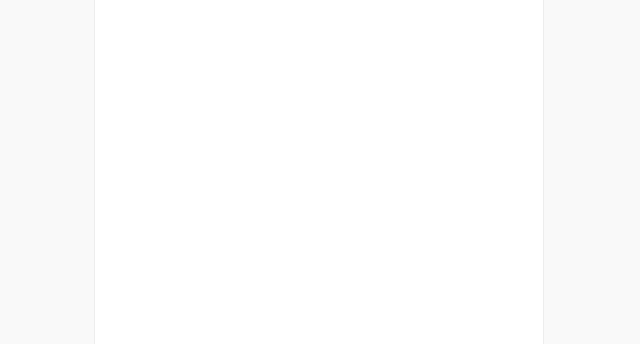
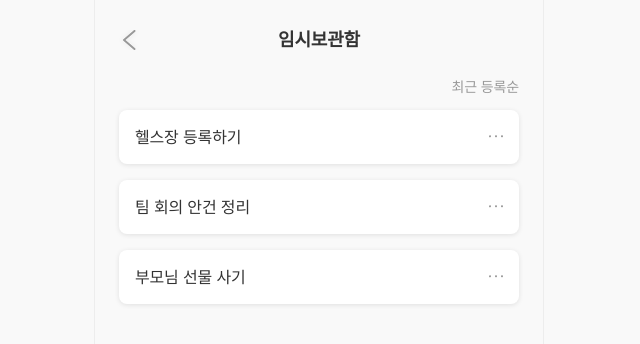
Before and after one commit to WomanTech2025-MoWo/MoWo_FE, a React (Create React App) app: page /todos/drafts in a window 1280 px wide. Shown: the top 344 px of the page, without its empty margins (321-961 px from the left). Built offline with nearby package versions, Linux system fonts and the light colour scheme; a web font is replaced by a local one.

Commit message:
✨[Feat] 투두 임시 보관함 페이지 추가

```diff
--- a/src/pages/todos/TodoDrafts.tsx
+++ b/src/pages/todos/TodoDrafts.tsx
@@ -1,7 +1,76 @@
-import React from 'react';
+import React, { useState } from 'react';
+import styled from 'styled-components';
+import InnerLayout from '../../layouts/InnerLayout';
+import HeaderWithBack from '../../layouts/HeaderWithBack';
+import TodoListItem from './components/TodoListItem';
+import { DraftTodo } from '../../types/todo';
+import { ShadowBoxStyles } from '../../components/common/ShadowBox';
+
+export const dummyDrafts: DraftTodo[] = [
+  {
+    id: 1,
+    text: '헬스장 등록하기',
+    memo: '회사 근처 PT샵 비교',
+    category: 'health',
+    dueDate: '2025-08-20',
+  },
+  {
+    id: 2,
+    text: '팀 회의 안건 정리',
+    category: 'work',
+    // dueDate, memo 없는 경우도 있음
+  },
+  {
+    id: 3,
+    text: '부모님 선물 사기',
+    memo: '추석 전까지',
+    category: 'personal',
+    dueDate: '2025-09-05',
+  },
+];
+
+export const SortText = styled.p`
+  text-align: right;
+  color: var(--color-text-gray-300);
+  font-size: var(--font-size-sm);
+  margin-bottom: var(--size-gap-md);
+`;
+
+const TodoListWrap = styled.ul`
+  display: flex;
+  flex-direction: column;
+  gap: var(--size-gap-md);
+`;
+
+const StyledTodoListItem = styled(TodoListItem)`
+  ${ShadowBoxStyles}
+`;
 
 const TodoDrafts = () => {
-  return <></>;
+  const [openItemId, setOpenItemId] = useState<number | null>(null);
+
+  return (
+    <InnerLayout bgColor="gray-light" innerPadding={false} withHeader={true} withNav={false}>
+      <HeaderWithBack bgColor="gray-light">임시보관함</HeaderWithBack>
+      <InnerLayout paddingTop={false}>
+        <SortText>최근 등록순</SortText>
+        <TodoListWrap>
+          {dummyDrafts.map((item) => (
+            <StyledTodoListItem
+              key={item.id}
+              id={item.id}
+              text={item.text} // 리스트에 노출되는 건 이거 하나
+              isOpen={openItemId === item.id}
+              onOpen={() => setOpenItemId(item.id)}
+              onClose={() => setOpenItemId(null)}
+              showCheckbox={false}
+              disableCheck={true}
+            />
+          ))}
+        </TodoListWrap>
+      </InnerLayout>
+    </InnerLayout>
+  );
 };
 
 export default TodoDrafts;
--- a/src/pages/todos/components/TodoListItem.tsx
+++ b/src/pages/todos/components/TodoListItem.tsx
@@ -7,11 +7,14 @@ import TodoEditDeleteButtons from '../../../components/common/TodoEditDeleteButt
 type TodoListItemProps = {
   id: number;
   text: string;
-  category?: 'health' | 'work' | 'personal';
+  category?: 'health' | 'work' | 'personal' | undefined;
   checked?: boolean;
   isOpen: boolean;
   onOpen: () => void;
   onClose: () => void;
+  showCheckbox?: boolean; // 기본 true
+  disableCheck?: boolean; // 기본 false
+  className?: string;
 };
 
 const TodoRow = styled.li`
@@ -26,13 +29,30 @@ const TodoContent = styled.div`
   gap: var(--size-gap-sm);
 `;
 
-const TodoListItem = ({ id, text, category, checked = false, isOpen, onOpen, onClose }: TodoListItemProps) => {
+const TodoListItem = ({
+  id,
+  text,
+  category,
+  checked = false,
+  isOpen,
+  onOpen,
+  onClose,
+  showCheckbox = true,
+  disableCheck = false,
+  className,
+}: TodoListItemProps) => {
   const [isChecked, setIsChecked] = useState(checked);
 
+  const handleCheck = () => {
+    if (!disableCheck) {
+      setIsChecked((prev) => !prev);
+    }
+  };
+
   return (
-    <TodoRow key={id}>
-      <TodoContent onClick={() => setIsChecked((prev) => !prev)}>
-        <IconCheckbox category={category} status={isChecked} />
+    <TodoRow key={id} className={className}>
+      <TodoContent onClick={handleCheck}>
+        {showCheckbox && <IconCheckbox category={category} status={isChecked} />}
         <span>{text}</span>
       </TodoContent>
       <button type="button" onClick={onOpen}>
--- /dev/null
+++ b/src/types/todo.ts
@@ -0,0 +1,9 @@
+export type DraftTodo = {
+  id: number;
+  text: string; // 필수 (임시보관함에서도 노출)
+  memo?: string; // 선택
+  category?: 'health' | 'work' | 'personal'; // 임시보관함 선택 / 등록시 필수
+  dueDate?: string; // yyyy-mm-dd (임시보관함 선택 / 등록시 필수)
+  isPinned?: boolean; // 브리핑 고정 (임시보관함에서는 필요 없음)
+  alarmTime?: string; // HH:mm (임시보관함에서는 필요 없음)
+};
```
